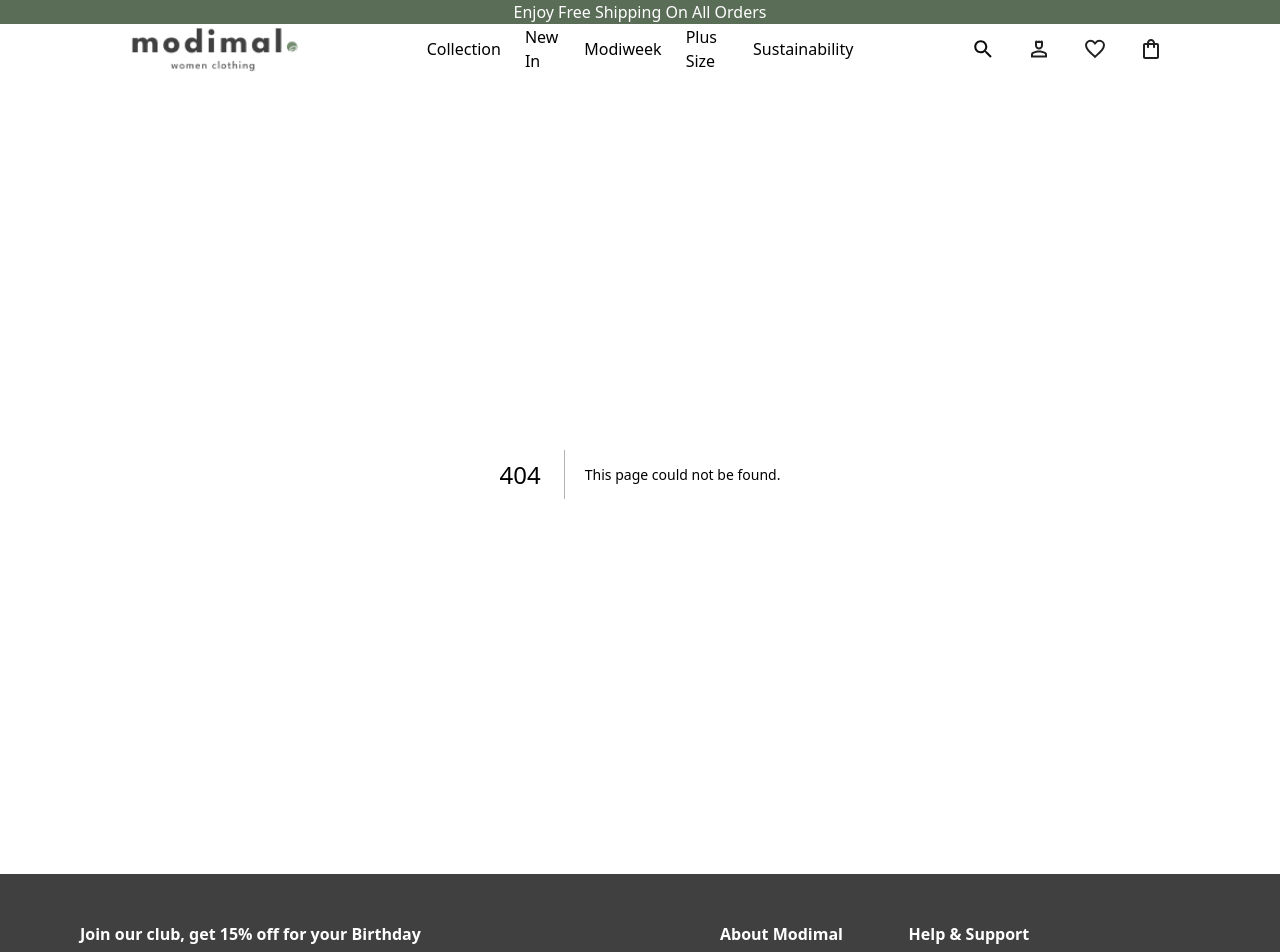
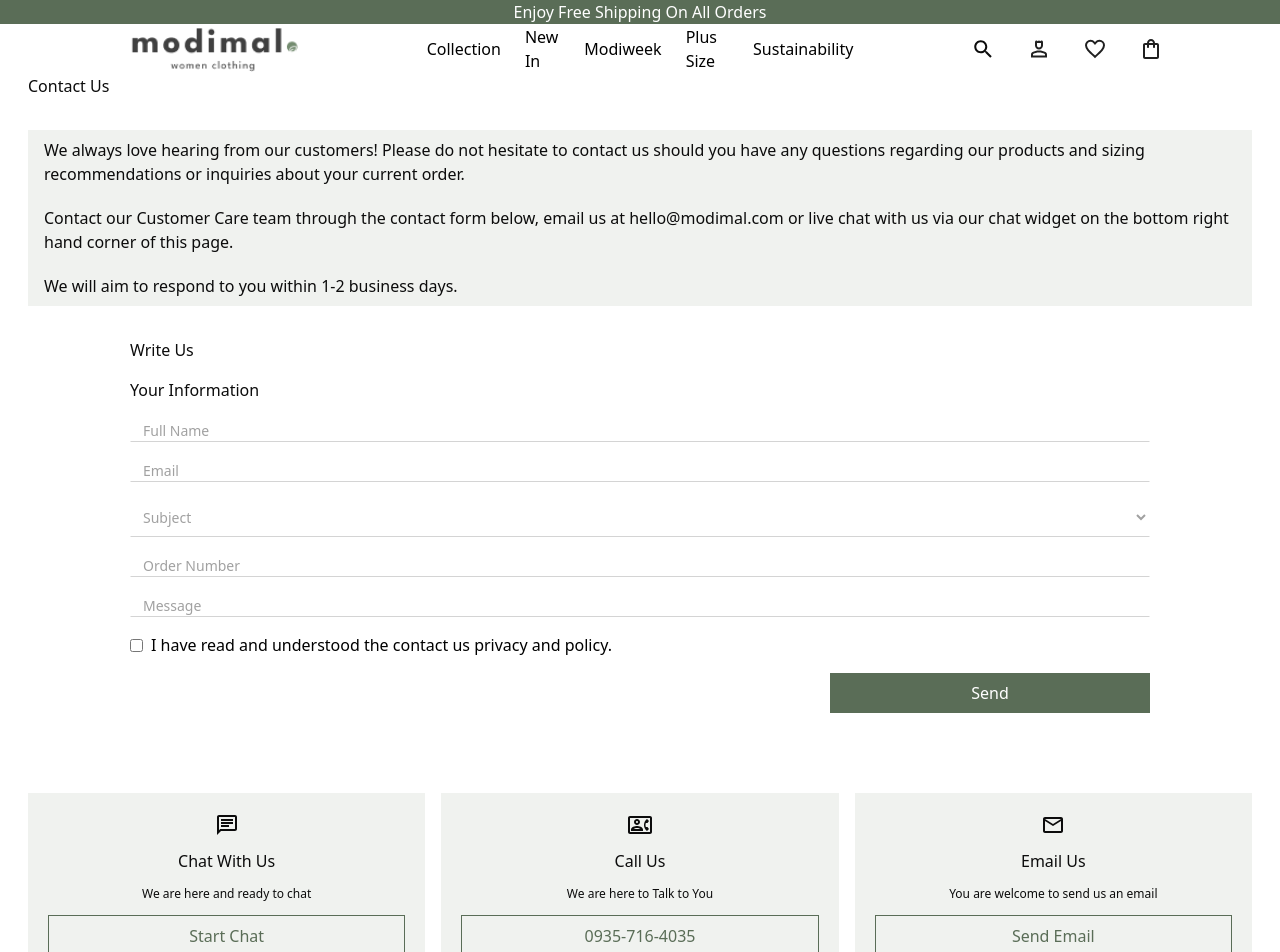
Before and after one commit to amirnasr94/Fashion-E-Commerse, a Next.js app: page /contact-us in a window 1280 px wide. Before the commit this address had no page. Shown: the top 952 px of the page. Built offline with nearby package versions, Linux system fonts and the light colour scheme.

Commit message:
implement Contact Us Page

```diff
--- /dev/null
+++ b/app/contact-us/page.tsx
@@ -0,0 +1,44 @@
+import CallUs from "@/components/contact-us/CallUs";
+import ChatWithUsBox from "@/components/contact-us/ChatWithUsBox";
+import EmailUs from "@/components/contact-us/EmailUs";
+import Form from "@/components/contact-us/Form";
+import { Metadata } from "next";
+
+export const metadata: Metadata = {
+  title: { template: "%s | Modimal", default: "Contact Us" },
+};
+
+export const revalidate = 0;
+
+export default function ContactUs() {
+  return (
+    <main className="container space-y-3 lg:space-y-8 mb-12!">
+      <h3 className="text-black">Contact Us</h3>
+      <section className="bg-primary-25 py-2 px-4 lg:space-y-5">
+        <p className="text-black text-body-md">
+          We always love hearing from our customers! Please do not hesitate to
+          contact us should you have any questions regarding our products and
+          sizing recommendations or inquiries about your current order.
+        </p>
+        <p className="text-black text-body-md">
+          Contact our Customer Care team through the contact form below, email
+          us at hello@modimal.com or live chat with us via our chat widget on
+          the bottom right hand corner of this page.
+        </p>
+        <p className="text-black text-body-md">
+          We will aim to respond to you within 1-2 business days.
+        </p>
+      </section>
+      <section className="w-full lg:w-10/12 mx-auto mb-10 space-y-4">
+        <h4 className="text-black">Write Us</h4>
+        <h5 className="text-black">Your Information</h5>
+        <Form />
+      </section>
+      <section className="grid grid-cols-1 lg:grid-cols-3 gap-4 lg:mt-20">
+        <ChatWithUsBox />
+        <CallUs />
+        <EmailUs />
+      </section>
+    </main>
+  );
+}
--- a/app/page.tsx
+++ b/app/page.tsx
@@ -4,8 +4,6 @@ import FollowUsSection from "@/components/FollowUsSection";
 import HeroSection from "@/components/HeroSection";
 import ModiweekSection from "@/components/ModiweekSection";
 import SustainabilitySection from "@/components/SustainabilitySection";
-
-export const revalidate = 0;
 
 export default async function Home() {
   return (
--- a/components/Footer.tsx
+++ b/components/Footer.tsx
@@ -45,7 +45,7 @@ export default function Footer() {
             itemList={[
               { title: "Orders & Shipping", href: "" },
               { title: "Returns & Refunds", href: "" },
-              { title: "Contact Us", href: "" },
+              { title: "Contact Us", href: "contact-us" },
             ]}
           />
         </div>
--- a/components/Header.tsx
+++ b/components/Header.tsx
@@ -4,7 +4,9 @@ export default function Header() {
   return (
     <header className="z-header">
       <div className="bg-primary-600 text-center h-[30] content-center">
-        <h5 className="text-white">Enjoy Free Shipping On All Orders</h5>
+        <p className="text-white text-body-md">
+          Enjoy Free Shipping On All Orders
+        </p>
       </div>
       <NavBar />
     </header>
--- a/components/UI/Button.tsx
+++ b/components/UI/Button.tsx
@@ -1,14 +1,36 @@
 import clsx from "clsx";
-import { PropsWithChildren } from "react";
+import { PropsWithChildren, ReactNode } from "react";
+
+const theme = {
+  white: "bg-white text-black",
+  primary: "bg-primary-600 text-white",
+  transparetWithBorderPrimary: "border border-primary-600 text-primary-600",
+} as const;
 
 interface Props {
   className?: string;
+  variant: keyof typeof theme;
+  endComponent?: ReactNode;
+  startComponent?: ReactNode;
 }
 
 export default function Button({
   children,
   className,
+  variant,
+  startComponent,
+  endComponent,
 }: PropsWithChildren<Props>) {
-  const style = clsx("bg-white flex items-center justify-center", className);
-  return <button className={style}>{children}</button>;
+  const style = clsx(
+    theme[variant],
+    "flex items-center justify-center",
+    className,
+  );
+  return (
+    <button className={style}>
+      {startComponent ? startComponent : null}
+      {children}
+      {endComponent ? endComponent : null}
+    </button>
+  );
 }
--- /dev/null
+++ b/components/contact-us/CallUs.tsx
@@ -0,0 +1,28 @@
+import Button from "../UI/Button";
+
+export default function CallUs() {
+  return (
+    <div className="bg-primary-25 flex flex-col gap-y-3 items-center justify-center p-5">
+      <svg
+        width="24"
+        height="24"
+        viewBox="0 0 24 24"
+        fill="none"
+        xmlns="http://www.w3.org/2000/svg"
+      >
+        <path
+          d="M22 3H2C0.9 3 0 3.9 0 5V19C0 20.1 0.9 21 2 21H22C23.1 21 23.99 20.1 23.99 19L24 5C24 3.9 23.1 3 22 3ZM22 19H2V5H22V19ZM19.01 17.99L21 16L19.49 14H17.85C17.63 13.37 17.5 12.7 17.5 12C17.5 11.3 17.63 10.63 17.85 10H19.49L21 8L19.01 6.01C17.7 6.99 16.73 8.38 16.28 10C16.1 10.64 16 11.31 16 12C16 12.69 16.1 13.36 16.28 14C16.73 15.61 17.7 17.01 19.01 17.99ZM9 12C10.65 12 12 10.65 12 9C12 7.35 10.65 6 9 6C7.35 6 6 7.35 6 9C6 10.65 7.35 12 9 12ZM9 8C9.55 8 10 8.45 10 9C10 9.55 9.55 10 9 10C8.45 10 8 9.55 8 9C8 8.45 8.45 8 9 8ZM15 16.59C15 14.09 11.03 13.01 9 13.01C6.97 13.01 3 14.09 3 16.59V18H15V16.59ZM5.48 16C6.22 15.5 7.7 15 9 15C10.3 15 11.77 15.49 12.52 16H5.48Z"
+          fill="#0C0C0C"
+        />
+      </svg>
+
+      <h6 className="text-black">Call Us</h6>
+      <p className="text-body-xs text-black">We are here to Talk to You</p>
+      <Button variant="transparetWithBorderPrimary" className="w-full py-2">
+        <a href="tell:09357164035" rel="noreferer">
+          0935-716-4035
+        </a>
+      </Button>
+    </div>
+  );
+}
--- /dev/null
+++ b/components/contact-us/ChatWithUsBox.tsx
@@ -0,0 +1,25 @@
+import Button from "../UI/Button";
+
+export default function ChatWithUsBox() {
+  return (
+    <div className="bg-primary-25 flex flex-col gap-y-3 items-center justify-center p-5">
+      <svg
+        width="24"
+        height="24"
+        viewBox="0 0 24 24"
+        fill="none"
+        xmlns="http://www.w3.org/2000/svg"
+      >
+        <path
+          d="M4 4H20V16H5.17L4 17.17V4ZM4 2C2.9 2 2.01 2.9 2.01 4L2 22L6 18H20C21.1 18 22 17.1 22 16V4C22 2.9 21.1 2 20 2H4ZM6 12H14V14H6V12ZM6 9H18V11H6V9ZM6 6H18V8H6V6Z"
+          fill="#0C0C0C"
+        />
+      </svg>
+      <h6 className="text-black">Chat With Us</h6>
+      <p className="text-body-xs text-black">We are here and ready to chat</p>
+      <Button variant="transparetWithBorderPrimary" className="w-full py-2">
+        Start Chat
+      </Button>
+    </div>
+  );
+}
--- /dev/null
+++ b/components/contact-us/EmailUs.tsx
@@ -0,0 +1,27 @@
+import Button from "../UI/Button";
+
+export default function EmailUs() {
+  return (
+    <div className="bg-primary-25 flex flex-col gap-y-3 items-center justify-center p-5">
+      <svg
+        width="24"
+        height="24"
+        viewBox="0 0 24 24"
+        fill="none"
+        xmlns="http://www.w3.org/2000/svg"
+      >
+        <path
+          d="M22 6C22 4.9 21.1 4 20 4H4C2.9 4 2 4.9 2 6V18C2 19.1 2.9 20 4 20H20C21.1 20 22 19.1 22 18V6ZM20 6L12 10.99L4 6H20ZM20 18H4V8L12 13L20 8V18Z"
+          fill="#0C0C0C"
+        />
+      </svg>
+      <h6 className="text-black">Email Us</h6>
+      <p className="text-body-xs text-black">
+        You are welcome to send us an email
+      </p>
+      <Button variant="transparetWithBorderPrimary" className="w-full py-2">
+        Send Email
+      </Button>
+    </div>
+  );
+}
--- /dev/null
+++ b/components/contact-us/Form.tsx
@@ -0,0 +1,64 @@
+"use client";
+
+import Button from "../UI/Button";
+
+export default function Form() {
+  return (
+    <>
+      <div className="space-y-4">
+        <input
+          type="text"
+          placeholder="Full Name"
+          value={""}
+          onChange={() => {}}
+          className="border-b! border-b-neutral-300! w-full"
+        />
+        <input
+          type="email"
+          placeholder="Email"
+          value={""}
+          onChange={() => {}}
+          className="border-b! border-b-neutral-300! w-full"
+        />
+        <select
+          defaultValue="s"
+          className="select border-b! border-b-neutral-300! w-full p-2 text-neutral-400"
+          onChange={() => {}}
+        >
+          <option value="s">Subject</option>
+          <option>x</option>
+          <option>y</option>
+        </select>
+        <input
+          type="text"
+          placeholder="Order Number"
+          value={""}
+          onChange={() => {}}
+          className="border-b! border-b-neutral-300! w-full"
+        />
+        <input
+          type="text"
+          placeholder="Message"
+          value={""}
+          onChange={() => {}}
+          className="border-b! border-b-neutral-300! w-full"
+        />
+        <div className="flex items-baseline lg:items-center gap-x-2">
+          <input
+            type="checkbox"
+            name=""
+            id="checkbox"
+            className="max-h-max"
+            onChange={() => {}}
+          />
+          <span>
+            I have read and understood the contact us privacy and policy.
+          </span>
+        </div>
+        <Button variant="primary" className="w-full lg:w-80 py-2 lg:ml-auto">
+          Send
+        </Button>
+      </div>
+    </>
+  );
+}
--- a/components/header/NavBar.tsx
+++ b/components/header/NavBar.tsx
@@ -26,7 +26,7 @@ export default function NavBar() {
         height={100}
       />
 
-      <nav className="space-x-5 m-auto h-full">
+      <nav className="max-lg:hidden space-x-5 m-auto h-full">
         <ul className="*:hover:text-primary-400 *:h-full *:content-center flex gap-x-6 h-full">
           <li className="group nav-item">
             <Link href={""} prefetch>
```
